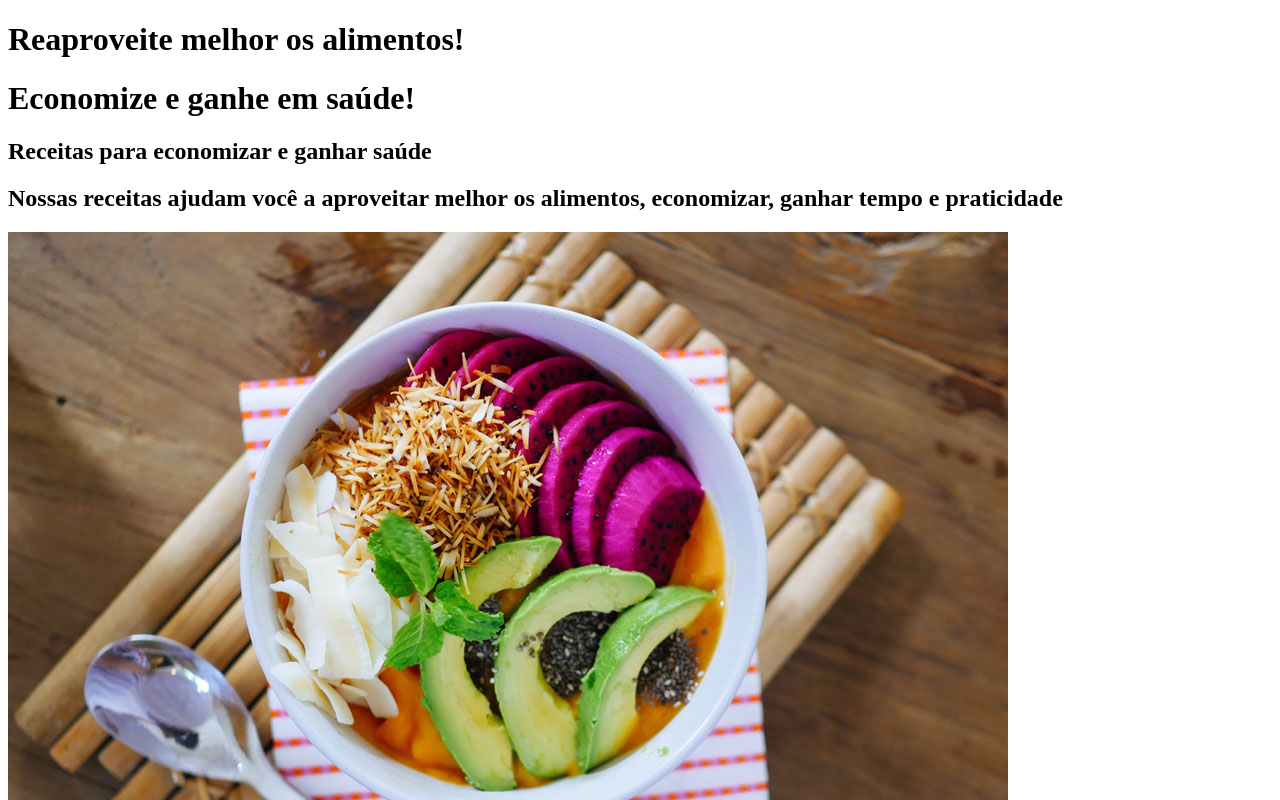
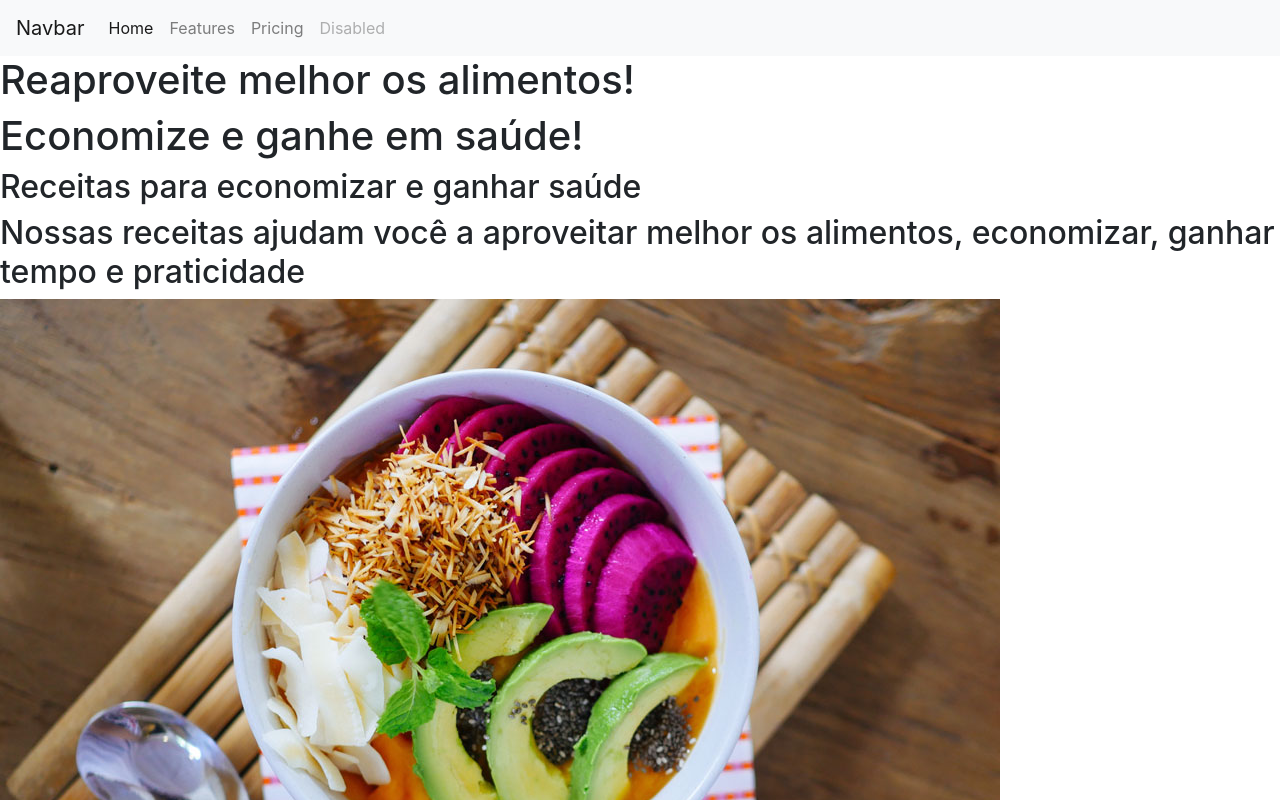
Before and after one commit to joaovicentefs/curso_bootstrap4_basico, a plain HTML site: page index.html in a window 1280 px wide. Shown: the top 800 px of the page. Drawn offline with nearby package versions, Linux system fonts and the light colour scheme.

Commit message:
Instalando o bootstrap e fazendo a navbar

```diff
--- a/index.html
+++ b/index.html
@@ -5,10 +5,23 @@
   <meta charset="utf-8">
   <meta name="viewport" content="width=device-width, initial-scale=1">
   <title>fruta e fruto</title>
-  <link rel="stylesheet" type="text/css" href="src/style.css">
+  <link rel="stylesheet" href="https://maxcdn.bootstrapcdn.com/bootstrap/4.0.0/css/bootstrap.min.css" integrity="sha384-Gn5384xqQ1aoWXA+058RXPxPg6fy4IWvTNh0E263XmFcJlSAwiGgFAW/dAiS6JXm" crossorigin="anonymous">
 </head>
 
 <body>
+  <nav class="navbar navbar-expand-lg navbar-light bg-light">
+    <a class="navbar-brand" href="#">Navbar</a>
+    <button class="navbar-toggler" type="button" data-toggle="collapse" data-target="#navbarNavAltMarkup" aria-controls="navbarNavAltMarkup" aria-expanded="false" aria-label="Toggle navigation"><span class="navbar-toggler-icon"></span>
+    </button>
+    <div class="collapse navbar-collapse" id="navbarNavAltMarkup">
+      <div class="navbar-nav">
+        <a class="nav-item nav-link active" href="#">Home <span class="sr-only">(current)</span></a>
+        <a class="nav-item nav-link" href="#">Features</a>
+        <a class="nav-item nav-link" href="#">Pricing</a>
+        <a class="nav-item nav-link disabled" href="#">Disabled</a>
+      </div>
+    </div>
+  </nav>
   <title>fruto & fruta</title>
 
   <h1>Reaproveite melhor os alimentos!</h1>
@@ -44,7 +57,9 @@
 
   <p>contato:<a href="mailto:email@frutafruto.com.br">email@frutafruto.com.br</a></p>
 
-  <script src=""></script>
+  <script src="https://code.jquery.com/jquery-3.2.1.slim.min.js" integrity="sha384-KJ3o2DKtIkvYIK3UENzmM7KCkRr/rE9/Qpg6aAZGJwFDMVNA/GpGFF93hXpG5KkN" crossorigin="anonymous"></script>
+  <script src="https://cdnjs.cloudflare.com/ajax/libs/popper.js/1.12.9/umd/popper.min.js" integrity="sha384-ApNbgh9B+Y1QKtv3Rn7W3mgPxhU9K/ScQsAP7hUibX39j7fakFPskvXusvfa0b4Q" crossorigin="anonymous"></script>
+  <script src="https://maxcdn.bootstrapcdn.com/bootstrap/4.0.0/js/bootstrap.min.js" integrity="sha384-JZR6Spejh4U02d8jOt6vLEHfe/JQGiRRSQQxSfFWpi1MquVdAyjUar5+76PVCmYl" crossorigin="anonymous"></script>
 
 </body>
 </html>
```
